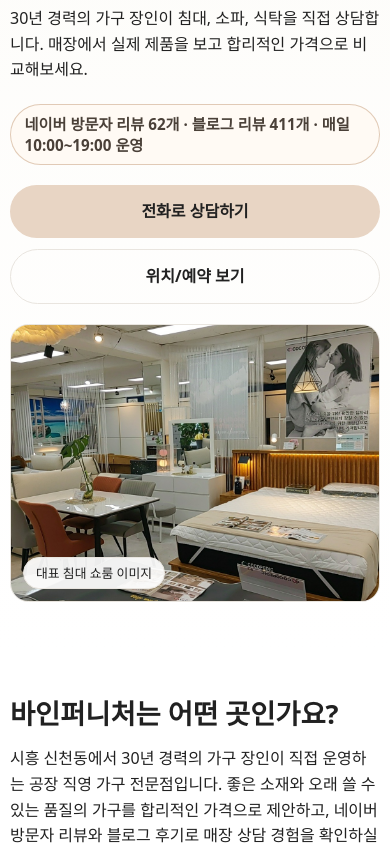
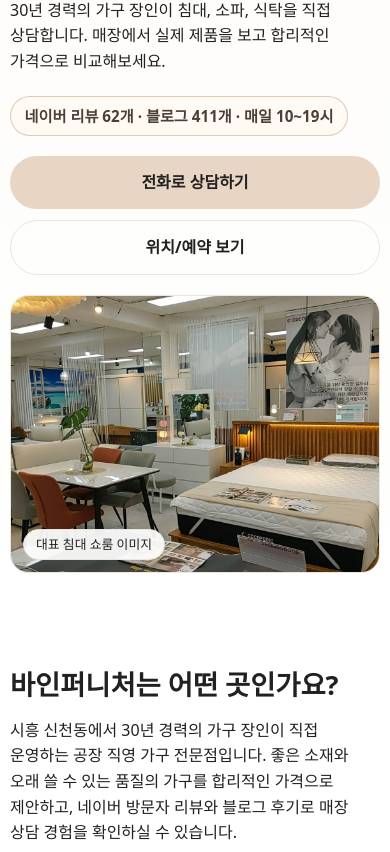
Before and after one commit to vinefurniture/vinefurniture-site, an Astro site: page / in a window 390 px wide. Shown: the part 252-1104 px from the top of the page. Built offline with nearby package versions, Linux system fonts and the light colour scheme; Astro itself is replaced by a stand-in of ours; no server answers.

Commit message:
Improve mobile Korean line breaks

```diff
--- a/src/data/site-content.json
+++ b/src/data/site-content.json
@@ -87,7 +87,7 @@
     "visitPrimaryCtaHref": "https://naver.me/xlb3Zq7H",
     "visitSecondaryCtaLabel": "전화로 상담하기",
     "visitSecondaryCtaHref": "tel:0313121051",
-    "heroTrustLine": "네이버 방문자 리뷰 62개 · 블로그 리뷰 411개 · 매일 10:00~19:00 운영"
+    "heroTrustLine": "네이버 리뷰 62개 · 블로그 411개 · 매일 10~19시"
   },
   "brand": {
     "title": "브랜드 소개 | 바인퍼니처",
--- a/src/styles/global.scss
+++ b/src/styles/global.scss
@@ -201,6 +201,9 @@ h2,
 h3 {
   line-height: 1.2;
   margin: 0 0 1rem;
+  text-wrap: balance;
+  word-break: keep-all;
+  overflow-wrap: break-word;
 }
 
 h1 {
@@ -217,6 +220,18 @@ h3 {
 
 p {
   margin: 0 0 1rem;
+  word-break: keep-all;
+  overflow-wrap: break-word;
+}
+
+li,
+.button,
+.header-cta,
+.eyebrow,
+.overlay-note,
+.hero-trust-line {
+  word-break: keep-all;
+  overflow-wrap: break-word;
 }
 
 .hero-card,
@@ -1531,7 +1546,8 @@ button {
   }
 
   h1 {
-    font-size: clamp(2rem, 9vw, 2.6rem);
+    font-size: clamp(1.9rem, 8.4vw, 2.45rem);
+    line-height: 1.16;
   }
 
   h2 {
```
